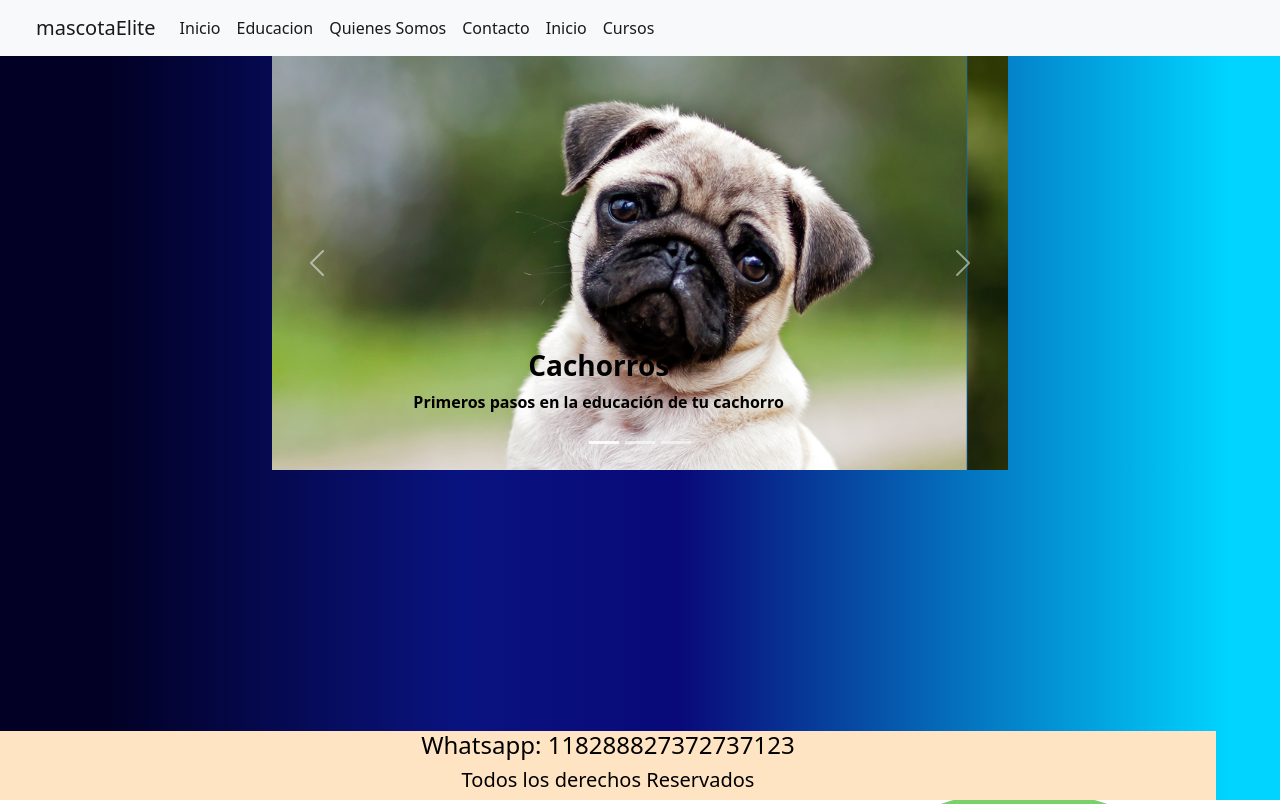
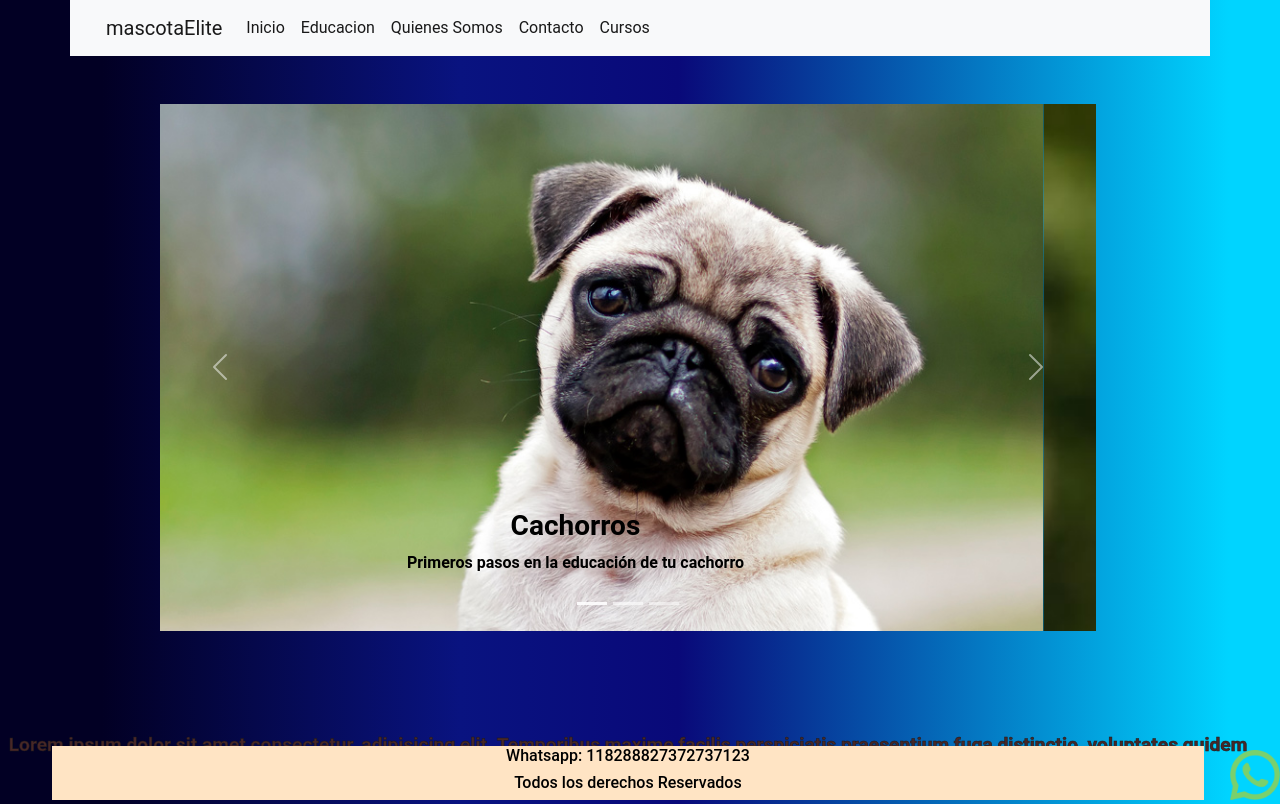
Before and after one commit to GerJulia/cursoDesarollo, a plain HTML site: page pages/Cursos.html in a window 1280 px wide. Drawn offline with nearby package versions, Linux system fonts and the light colour scheme.

Commit message:
responsive 600px y 1024px cursos e index

```diff
--- a/css/main.css
+++ b/css/main.css
@@ -42,7 +42,9 @@ h1 {
     display: grid;
     grid-template-areas: "imagenPerro"
                          "texto "
-                         "videoPerro ";
+                         "videoPerro "
+                         "footer";
+
 
     justify-content: center;
 }
@@ -52,6 +54,7 @@ h1 {
     text-align: center;
     margin-top: 20px;
     grid-area: videoPerro;
+    margin-bottom: 40px;
 
 }
 
@@ -82,21 +85,33 @@ img {
 }
 
 body{
-    background-image: url('../img/fondoperro.jpg')
+    background: rgb(2,0,36);
+background: linear-gradient(90deg, rgba(2,0,36,1) 8%, rgba(9,19,128,1) 36%, rgba(9,9,121,1) 53%, rgba(0,212,255,1) 96%);
 
     }
 
     footer{
         color: rgb(246, 242, 237);
        text-align: center;
-        position: fixed;
-        bottom: 0;
         width: 95%;
         background-color: bisque;
         color: black;
+        grid-area: footer;
+        }
 
-    }
+        .footerBootStrap{
+            color: rgb(246, 242, 237);
+           text-align: center;
+            position: fixed;
+            bottom: 0;
+            width: 95%;
+            background-color: bisque;
+            color: black;
+             }
 
+        .footerBootStrap h5{
+            font-size: medium;
+        }
     .contacto{
         text-align: center;
         background-color: rgb(246, 224, 195);
@@ -136,6 +151,15 @@ body{
     background-color: rgb(194, 143, 76);
     }
 
+    .textoAdicionalCurso{
+        margin-top: 100px;
+        color: rgb(72, 39, 39);
+        font-size:larger;
+        text-align: center;
+        font-weight: bold;
+        -webkit-text-stroke: 0.5px rgb(28, 26, 26);
+    }
+
 .textoEducacion{
     text-align: center;
     margin-top: 100px;
@@ -150,15 +174,29 @@ body{
     background-color: rgb(194, 143, 76);
 }
 
+.textoCurso{
+    color: rgb(0, 0, 0);
+    font-weight: bold;
+}
+
+.textoCurso2{
+    color: rgb(1, 21, 25);
+    font-weight: bold;
+    -webkit-text-stroke: 0.2px rgb(87, 3, 254);
+
+}
+
+
 
 @media only screen and (min-width:600px){
 
     .mainIndex{
         height: 70vh;
         display: grid;
-        grid-template-areas: "imagenPerro "
-                             "texto "
-                             "videoPerro ";
+        grid-template-areas: "imagenPerro"
+                             "texto"
+                             "videoPerro"
+                             "footer";
 
  }
 
@@ -168,7 +206,8 @@ body{
 
 .texto{
     font-size: 1.2rem;
-    color: rgb(0, 0, 0);
+    font-weight: bold;
+    color: rgb(109, 3, 3);
 }
 
 .textoEducacion{
@@ -183,21 +222,34 @@ body{
     font-size: 1.3rem;
 }
 
-
-
 footer{
     width: 90%;
 }
+footer h5{
+font-size: small;
 }
+
+.footerBootStrap{
+    color: rgb(246, 242, 237);
+   text-align: center;
+    width: 85%;
+    background-color: bisque;
+    color: black;
+    }
+
+
 
 @media only screen and (min-width:1024px){
 
     .mainIndex{
         height: 10vh;
         display: grid;
-        grid-template-areas: "imagenPerro "
-                             "texto "
-                             "videoPerro ";
+        grid-template-areas: "imagenPerro"
+                             "texto"
+                             "videoPerro"
+                             "footer";
+
+                             justify-content: center;
 }
 
 .menu ul li a{
@@ -221,12 +273,20 @@ footer{
     padding-bottom: 50px;
 
 }
+footer{
 
+    width: 95%;
+}
+footer h5{
+   font-size:medium;
+   }
+}
 
-footer{
-    width: 95%;
-margin-top: 10px;
-
-
+.footerBootStrap{
+    color: rgb(246, 242, 237);
+   text-align: center;
+    width: 90%;
+    background-color: bisque;
+    color: black;
+    }
 }
-}
--- a/css/main2.css
+++ /dev/null
@@ -1,35 +0,0 @@
-body{
-    background: rgb(2,0,36);
-background: linear-gradient(90deg, rgba(2,0,36,1) 8%, rgba(9,19,128,1) 36%, rgba(9,9,121,1) 53%, rgba(0,212,255,1) 96%);
-
-    }
-
-    footer{
-        color: rgb(246, 242, 237);
-       text-align: center;
-        position: fixed;
-        bottom: 0;
-        width: 95%;
-        background-color: bisque;
-        color: black;
-
-    }
-
-    .whatsapp{
-        height: 10px;
-        position: fixed;
-        bottom: 0 ;
-        right: 0;
-    }
-
-    .texto{
-        color: rgb(0, 0, 0);
-        font-weight: bold;
-    }
-
-    .texto2{
-        color: rgb(1, 21, 25);
-        font-weight: bold;
-        -webkit-text-stroke: 0.2px rgb(87, 3, 254);
-
-    }
--- a/index.html
+++ b/index.html
@@ -5,40 +5,72 @@
     <meta charset="UTF-8">
     <meta http-equiv="X-UA-Compatible" content="IE=edge">
     <meta name="viewport" content="width=device-width, initial-scale=1.0">
-    <!--Tipografia-->
-    <link rel="preconnect" href="https://fonts.googleapis.com">
-    <link rel="preconnect" href="https://fonts.gstatic.com" crossorigin>
-    <link href="https://fonts.googleapis.com/css2?family=Roboto:wght@300&display=swap" rel="stylesheet">
+
+    <!--link bootstrap-->
+    <link href="https://cdn.jsdelivr.net/npm/bootstrap@5.1.3/dist/css/bootstrap.min.css" rel="stylesheet"
+        integrity="sha384-1BmE4kWBq78iYhFldvKuhfTAU6auU8tT94WrHftjDbrCEXSU1oBoqyl2QvZ6jIW3" crossorigin="anonymous">
+
+
     <!--Css-->
     <link rel="stylesheet" href="css/main.css">
+
+    <!--Animated css-->
+
+    <link rel="stylesheet" href="https://cdnjs.cloudflare.com/ajax/libs/animate.css/4.1.1/animate.min.css" />
     <!--Titulo-->
     <title>MascotaElite</title>
 </head>
 
 <body>
-    <header>
-        <h1 class="mascotaelite">MascotaElite</h1>
-        <nav class="menu">
-            <ul>
-                <li><a href="index.html">Inicio</a></li>
-                <li><a href="pages/Contacto.html">Contacto</a></li>
-                <li><a href="pages/Cursos.html">Cursos</a></li>
-                <li><a href="pages/Educacion.html">Educación</a></li>
-                <li><a href="pages/quienessomos.html">Quienes Somos</a></li>
-            </ul>
-        </nav>
+    <header class="container-fluid">
+        <div class="row">
+            <nav class="navbar navbar-expand-lg navbar-light bg-light">
+                <div class="container-fluid">
+                    <a class="navbar-brand" href="#">mascotaElite</a>
+                    <button class="navbar-toggler" type="button" data-bs-toggle="collapse"
+                        data-bs-target="#navbarSupportedContent" aria-controls="navbarSupportedContent"
+                        aria-expanded="false" aria-label="Toggle navigation">
+                        <span class="navbar-toggler-icon"></span>
+                    </button>
+                    <div class="collapse navbar-collapse" id="navbarSupportedContent">
+                        <ul class="navbar-nav me-auto mb-2 mb-lg-0">
+                            <li class="nav-item">
+                                <a class="nav-link active" aria-current="page" href="index.html">Inicio</a>
+                            </li>
+                            <li class="nav-item">
+                                <a class="nav-link active" aria-current="page" href="pages/Educacion.html">Educacion</a>
+                            </li>
+                            <li class="nav-item">
+                                <a class="nav-link active" aria-current="page" href="pages/quienessomos.html">Quienes
+                                    Somos</a>
+                            </li>
+                            <li class="nav-item">
+                                <a class="nav-link active" aria-current="page" href="pages/Contacto.html">Contacto</a>
+                            </li>
+
+                            <li class="nav-item">
+                                <a class="nav-link active" aria-current="page" href="pages/Cursos.html">Cursos</a>
+                            </li>
+                            </li>
+
+                        </ul>
+
+                    </div>
+                </div>
+            </nav>
+        </div>
     </header>
 
     <main class="mainIndex">
 
-        <p class="texto">
+        <p class="texto animate__animated animate__backInDown">
             Lorem ipsum dolor sit amet consectetur adipisicing elit. Numquam distinctio quaerat unde, repudiandae
             suscipit quia tenetur facilis praesentium asperiores aliquam iste ipsam odio fuga? Quaerat quae dolores
             magni eaque totam.lorem Lorem ipsum dolor sit amet consectetur adipisicing elit. Eligendi, natus omnis
             dolorem eius id dignissimos accusantium pariatur assumenda nulla eveniet libero alias nobis ab repudiandae?
             Beatae facilis ex aliquid illo!
         </p>
-        <div class="imagenPerro">
+        <div class="imagenPerro animate__animated animate__jackInTheBox ">
             <img src="img/Perro1.jpg" alt="Nuestras Mascotas">
         </div>
 
@@ -51,7 +83,7 @@
 
 
 
-    </main>
+
 
 
 
@@ -60,17 +92,18 @@
     </section>
 
     <footer>
-        <h4>Whatsapp: 118288827372737123</h4>
+        <h5>Whatsapp: 118288827372737123</h5>
         <h5>Todos los derechos Reservados</h5>
-        <h6>Creado por GJulia</h6>
+
 
     </footer>
 
+</main>
 
 
     <script src="https://cdn.jsdelivr.net/npm/bootstrap@5.1.3/dist/js/bootstrap.bundle.min.js"
-    integrity="sha384-ka7Sk0Gln4gmtz2MlQnikT1wXgYsOg+OMhuP+IlRH9sENBO0LRn5q+8nbTov4+1p"
-    crossorigin="anonymous"></script>
+        integrity="sha384-ka7Sk0Gln4gmtz2MlQnikT1wXgYsOg+OMhuP+IlRH9sENBO0LRn5q+8nbTov4+1p"
+        crossorigin="anonymous"></script>
 </body>
 
 </html>
--- a/pages/Cursos.html
+++ b/pages/Cursos.html
@@ -6,41 +6,43 @@
   <meta http-equiv="X-UA-Compatible" content="IE=edge">
   <meta name="viewport" content="width=device-width, initial-scale=1.0">
   <!--link bootstrap-->
-    <link href="https://cdn.jsdelivr.net/npm/bootstrap@5.1.3/dist/css/bootstrap.min.css" rel="stylesheet" integrity="sha384-1BmE4kWBq78iYhFldvKuhfTAU6auU8tT94WrHftjDbrCEXSU1oBoqyl2QvZ6jIW3" crossorigin="anonymous">
-    <!--link css  aplico otro css para poder trabajar con bootstrap-->
-    <link rel="stylesheet" href="../css/main2.css">
+  <link href="https://cdn.jsdelivr.net/npm/bootstrap@5.1.3/dist/css/bootstrap.min.css" rel="stylesheet"
+    integrity="sha384-1BmE4kWBq78iYhFldvKuhfTAU6auU8tT94WrHftjDbrCEXSU1oBoqyl2QvZ6jIW3" crossorigin="anonymous">
+  <!--link css-->
+  <link rel="stylesheet" href="../css/main.css">
+  <!--Animated css-->
+  <link rel="stylesheet" href="https://cdnjs.cloudflare.com/ajax/libs/animate.css/4.1.1/animate.min.css" />
   <title>Cursos</title>
 </head>
 
 <body>
-    <header class="container-fluid">
+  <header class="container">
     <div class="row">
-            <nav class="navbar navbar-expand-lg navbar-light bg-light">
+      <nav class="navbar navbar-expand-lg navbar-light bg-light ">
         <div class="container-fluid">
           <a class="navbar-brand" href="#">mascotaElite</a>
-                  <button class="navbar-toggler" type="button" data-bs-toggle="collapse" data-bs-target="#navbarSupportedContent" aria-controls="navbarSupportedContent" aria-expanded="false" aria-label="Toggle navigation">
+          <button class="navbar-toggler" type="button" data-bs-toggle="collapse"
+            data-bs-target="#navbarSupportedContent" aria-controls="navbarSupportedContent" aria-expanded="false"
+            aria-label="Toggle navigation">
             <span class="navbar-toggler-icon"></span>
           </button>
           <div class="collapse navbar-collapse" id="navbarSupportedContent">
             <ul class="navbar-nav me-auto mb-2 mb-lg-0">
               <li class="nav-item">
-                        <a class="nav-link active" aria-current="page" href="#">Inicio</a>
+                <a class="nav-link active" aria-current="page" href="../index.html">Inicio</a>
               </li>
               <li class="nav-item">
-                        <a class="nav-link active" aria-current="page" href="#">Educacion</a>
+                <a class="nav-link active" aria-current="page" href="Educacion.html">Educacion</a>
               </li>
               <li class="nav-item">
-                        <a class="nav-link active" aria-current="page" href="#">Quienes Somos</a>
+                <a class="nav-link active" aria-current="page" href="quienessomos.html">Quienes Somos</a>
               </li>
               <li class="nav-item">
-                        <a class="nav-link active" aria-current="page" href="#">Contacto</a>
+                <a class="nav-link active" aria-current="page" href="Contacto.html">Contacto</a>
               </li>
+
               <li class="nav-item">
-                        <a class="nav-link active" aria-current="page" href="#">Inicio</a>
-                      </li>
-                      </li>
-                      <li class="nav-item">
-                        <a class="nav-link active" aria-current="page" href="#">Cursos</a>
+                <a class="nav-link active" aria-current="page" href="Cursos.html">Cursos</a>
               </li>
               </li>
 
@@ -51,61 +53,75 @@
       </nav>
     </div>
   </header>
-
   <!--Carousel-->
-    <main class="row justify-content-center ">
-        <div id="carouselExampleCaptions" class="carousel slide col-7  " data-bs-ride="carousel">
+  <main class="row justify-content-center mt-5 img-fluid ">
+    <div id="carouselExampleCaptions" class="carousel slide col-9  " data-bs-ride="carousel">
       <div class="carousel-indicators">
-              <button type="button" data-bs-target="#carouselExampleCaptions" data-bs-slide-to="0" class="active" aria-current="true" aria-label="Slide 1"></button>
-              <button type="button" data-bs-target="#carouselExampleCaptions" data-bs-slide-to="1" aria-label="Slide 2"></button>
-              <button type="button" data-bs-target="#carouselExampleCaptions" data-bs-slide-to="2" aria-label="Slide 3"></button>
+        <button type="button" data-bs-target="#carouselExampleCaptions" data-bs-slide-to="0" class="active"
+          aria-current="true" aria-label="Slide 1"></button>
+        <button type="button" data-bs-target="#carouselExampleCaptions" data-bs-slide-to="1"
+          aria-label="Slide 2"></button>
+        <button type="button" data-bs-target="#carouselExampleCaptions" data-bs-slide-to="2"
+          aria-label="Slide 3"></button>
       </div>
-            <div class="carousel-inner">
+      <div class="carousel-inner animate__animated animate__bounceInDown">
         <div class="carousel-item active">
           <img src="../img/cachorro.jpg" class="d-block w-100" alt="...">
           <div class="carousel-caption d-none d-md-block">
-                  <h3 class="texto">Cachorros</h3>
-                  <p class="texto">Primeros pasos en la educación de tu cachorro</p>
+            <h3 class="textoCurso">Cachorros</h3>
+            <p class="textoCurso">Primeros pasos en la educación de tu cachorro</p>
           </div>
         </div>
         <div class="carousel-item">
           <img src="../img/adulto.jpg" class="d-block w-100" alt="...">
           <div class="carousel-caption d-none d-md-block">
-                  <h3 class="texto">Adultos</h3>
-                  <p class="texto">Tratar el comportamiento e interacción con otros animales</p>
+            <h3 class="textoCurso">Adultos</h3>
+            <p class="textoCurso">Tratar el comportamiento e interacción con otros animales</p>
           </div>
         </div>
         <div class="carousel-item">
           <img src="../img/elite.jpg" class="d-block w-100" alt="...">
           <div class="carousel-caption d-none d-md-block">
-                  <h3 class="texto2">Elite</h3>
-                  <p class="texto2"> Desde comandos básicos al comportamiento y educación de tu perro</p>
+            <h3 class="textoCurso2">Elite</h3>
+            <p class="textoCurso2"> Desde comandos básicos al comportamiento y educación de tu perro</p>
           </div>
         </div>
       </div>
-            <button class="carousel-control-prev" type="button" data-bs-target="#carouselExampleCaptions" data-bs-slide="prev">
+      <button class="carousel-control-prev" type="button" data-bs-target="#carouselExampleCaptions"
+        data-bs-slide="prev">
         <span class="carousel-control-prev-icon" aria-hidden="true"></span>
         <span class="visually-hidden">Previous</span>
       </button>
-            <button class="carousel-control-next" type="button" data-bs-target="#carouselExampleCaptions" data-bs-slide="next">
+      <button class="carousel-control-next" type="button" data-bs-target="#carouselExampleCaptions"
+        data-bs-slide="next">
         <span class="carousel-control-next-icon" aria-hidden="true"></span>
         <span class="visually-hidden">Next</span>
       </button>
     </div>
 
+    <div>
+      <p class="textoAdicionalCurso animate__animated animate__flipInX  ">
+        Lorem ipsum dolor sit amet consectetur, adipisicing elit. Temporibus maxime facilis perspiciatis praesentium
+        fuga distinctio, voluptates quidem aut earum mollitia quo optio velit. Quibusdam, voluptatibus dignissimos.
+        Doloribus qui tempore unde.
+      </p>
+    </div>
 
-    </main>
+
+
 
     <section class="logoWhatsapp">
       <div class="whatsapp"><img src="../img/whatsapp.png" alt=""></div>
     </section>
 
 
-    <footer>
-        <h4>Whatsapp: 118288827372737123</h4>
+    <footer class="footerBootStrap">
+      <h5>Whatsapp: 118288827372737123</h5>
       <h5>Todos los derechos Reservados</h5>
 
     </footer>
+
+
     <script src="https://cdn.jsdelivr.net/npm/bootstrap@5.1.3/dist/js/bootstrap.bundle.min.js"
       integrity="sha384-ka7Sk0Gln4gmtz2MlQnikT1wXgYsOg+OMhuP+IlRH9sENBO0LRn5q+8nbTov4+1p"
       crossorigin="anonymous"></script>
```
Lines whose indentation alone changed are shown as unchanged.
